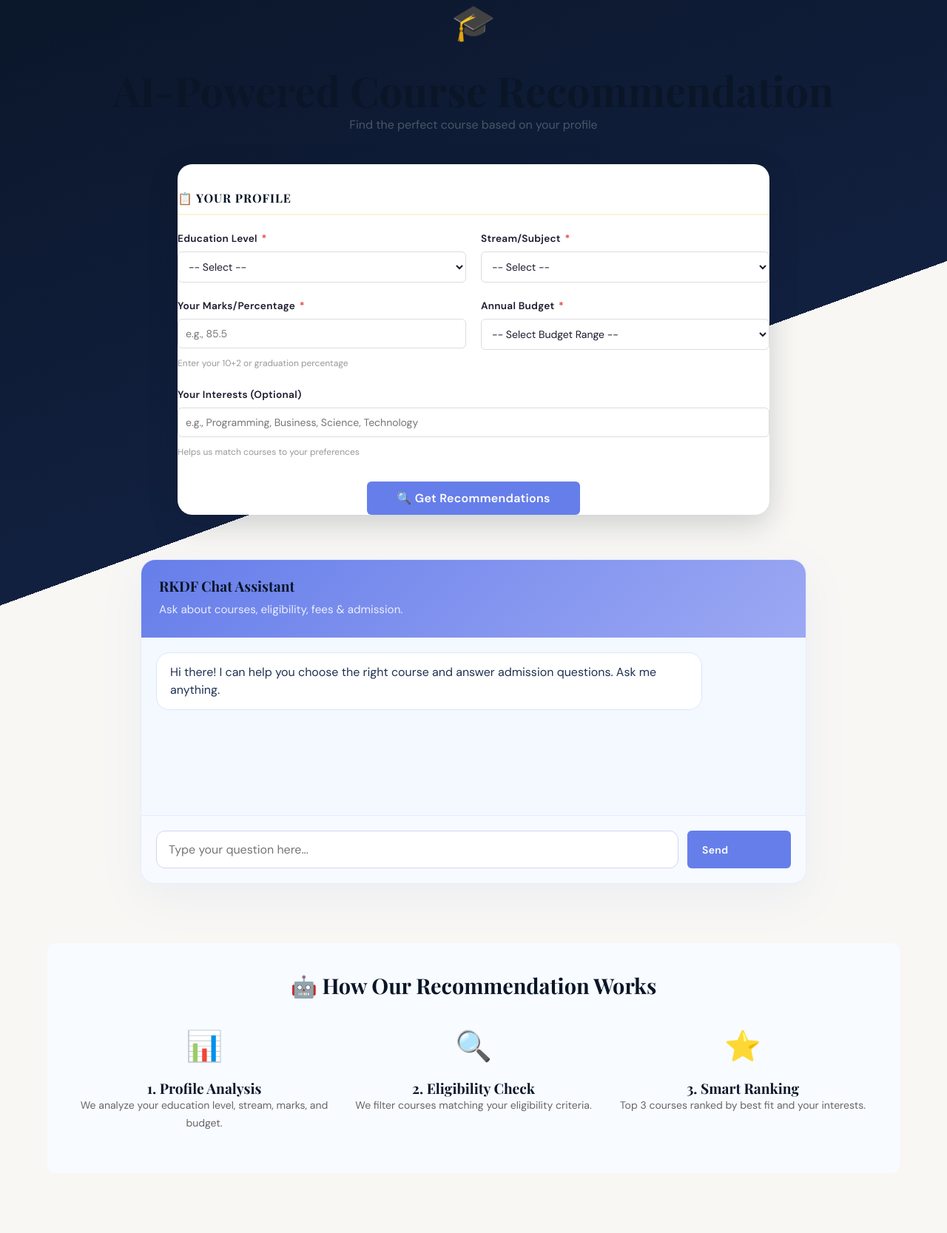
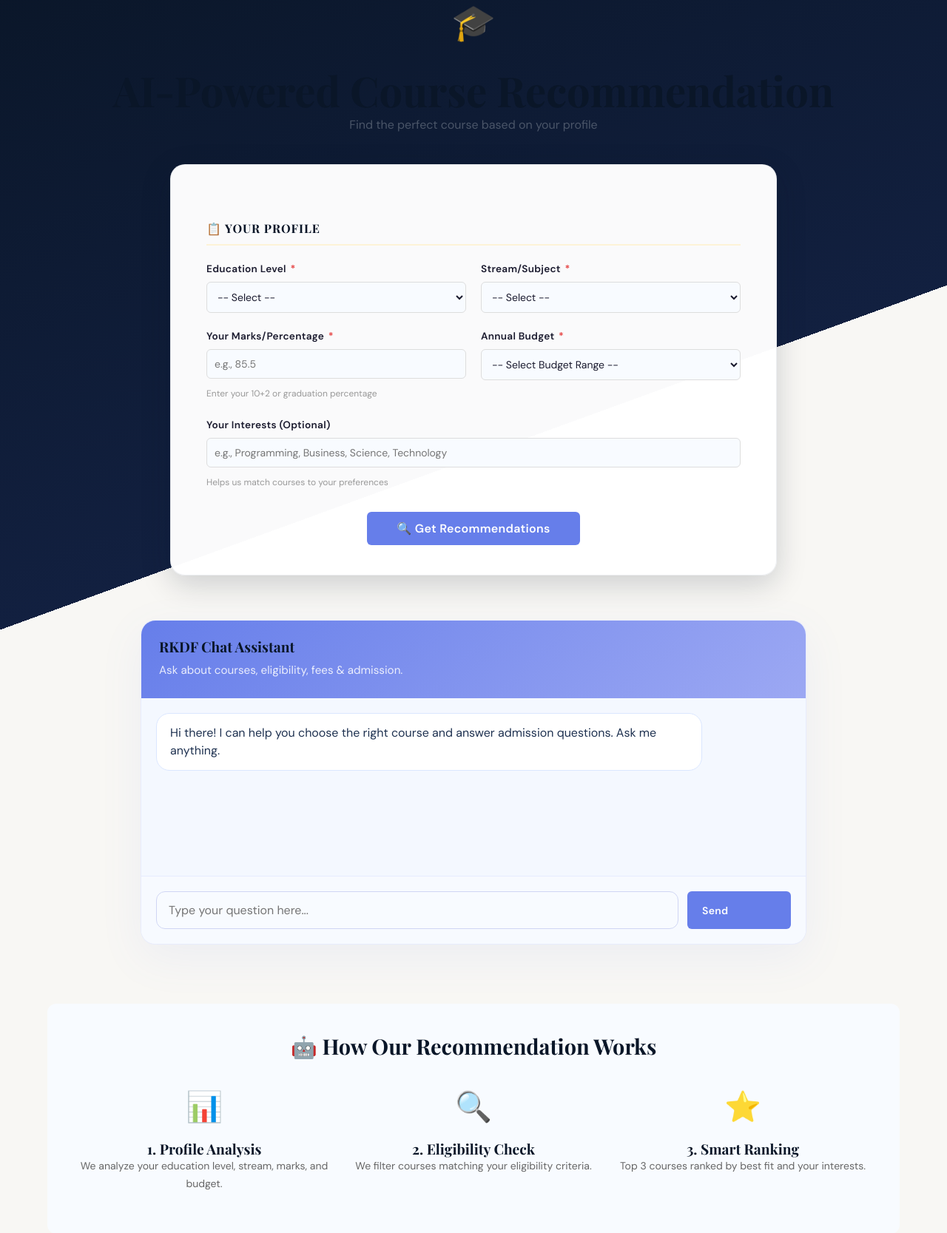
Before and after one commit to pathakmayank172/Rkdf-admission-cell-, a Django app: page /recommend/ in a window 1280 px wide. Shown: the part 140-1807 px from the top of the page at 74% size. Run offline with Django 4.2, Linux system fonts and the light colour scheme.

Commit message:
new update in recommended section tab

```diff
--- a/rkdf_admission/rkdf_admission/admission/static/admission/css/style.css
+++ b/rkdf_admission/rkdf_admission/admission/static/admission/css/style.css
@@ -567,6 +567,11 @@ p { margin-bottom: 1rem; color: var(--text-mid); }
   overflow: hidden;
 }
 
+.recommendation-form-container {
+  border: 1px solid rgba(100, 116, 139, 0.12);
+  background: rgba(255, 255, 255, 0.98);
+}
+
 .form-header {
   background: linear-gradient(135deg, var(--navy), var(--navy-light));
   padding: 40px 48px;
@@ -638,14 +643,14 @@ input[type="number"],
 select,
 textarea {
   width: 100%;
-  padding: 11px 14px;
-  border: 2px solid var(--border);
-  border-radius: var(--radius-sm);
+  padding: 12px 16px;
+  border: 1px solid #d7e0ec;
+  border-radius: 14px;
   font-family: var(--font-body);
   font-size: 0.95rem;
   color: var(--text-dark);
-  background: var(--white);
-  transition: border-color var(--transition), box-shadow var(--transition);
+  background: #f8fbff;
+  transition: border-color var(--transition), box-shadow var(--transition), background var(--transition);
   outline: none;
 }
 
--- a/rkdf_admission/rkdf_admission/admission/templates/admission/course_recommendation.html
+++ b/rkdf_admission/rkdf_admission/admission/templates/admission/course_recommendation.html
@@ -19,12 +19,12 @@
         <!-- ============================================================
              RECOMMENDATION FORM
              ============================================================ -->
-        <div class="form-container" style="max-width: 800px; margin: 0 auto;">
+        <div class="form-container recommendation-form-container" style="max-width: 820px; margin: 0 auto;">
+            <div class="form-body">
+                <form method="post" id="recommendationForm">
+                    {% csrf_token %}
 
-            <form method="post" id="recommendationForm">
-                {% csrf_token %}
-
-                <!-- Form Section: Student Profile -->
+                    <!-- Form Section: Student Profile -->
                 <div class="form-section-title">📋 Your Profile</div>
                 <div class="form-grid">
 
@@ -114,7 +114,7 @@
                 </div>
 
             </form>
-
+        </div>
         </div>
 
         <!-- ============================================================
```
